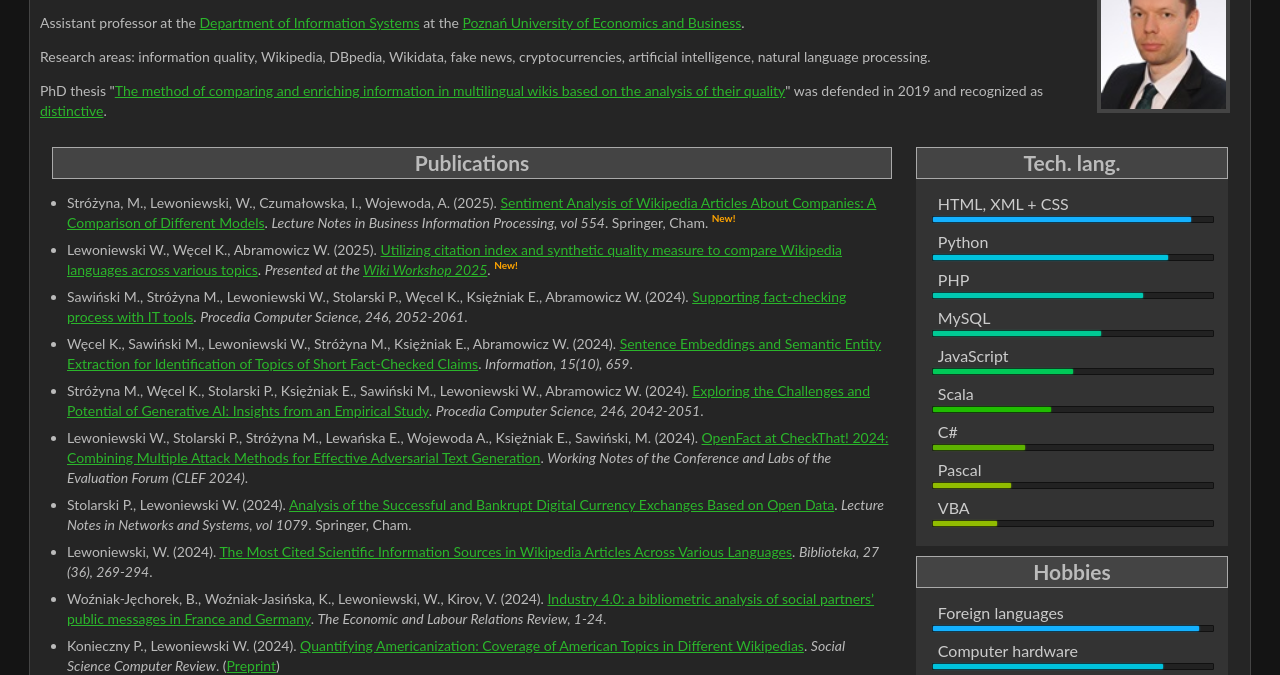
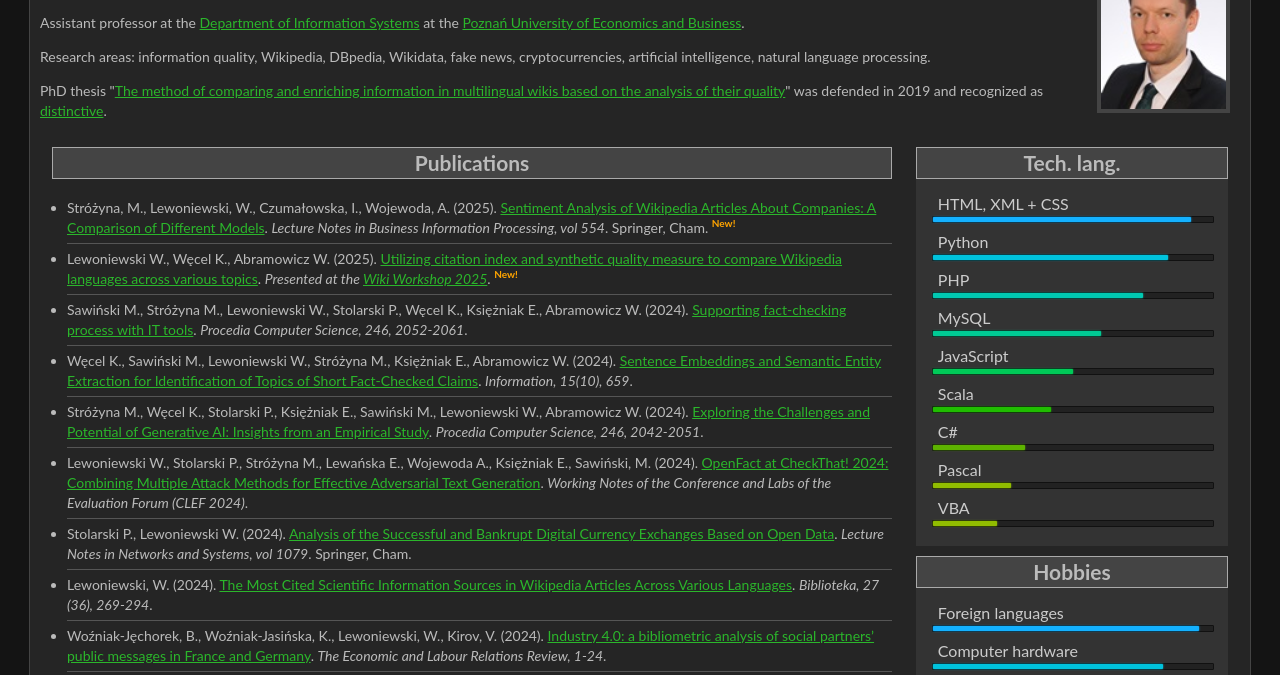
Before and after one commit to Lewoniewski/lewoniewski.github.io, a plain HTML site: page index.html in a window 1280 px wide. Shown: the part 69-744 px from the top of the page. Drawn offline with Linux system fonts and the light colour scheme.

Commit message:
Update index.html

```diff
--- a/index.html
+++ b/index.html
@@ -67,7 +67,9 @@
   clear: both;
 }
 ul {padding-left: 15px;}
-ul li {margin-bottom: 7px;}
+ul li {padding-bottom: 5px;
+  border-bottom: #555 1px solid;
+  padding-top: 5px;}
 .skills {background-color: #333333; padding: 10px 0 10px 0; margin: 0 0 10px 0;}
 .progress-bar-container  {
 	margin-bottom: 9px;
```
